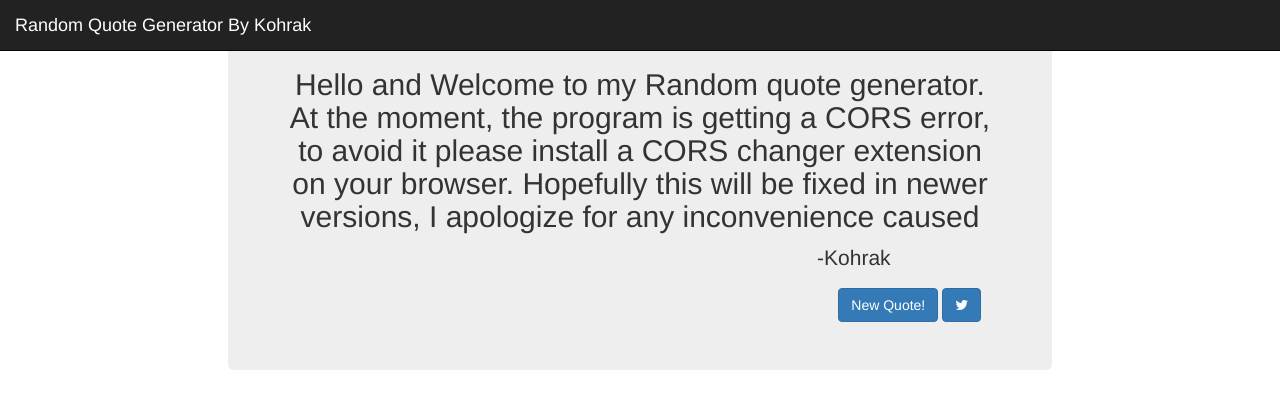
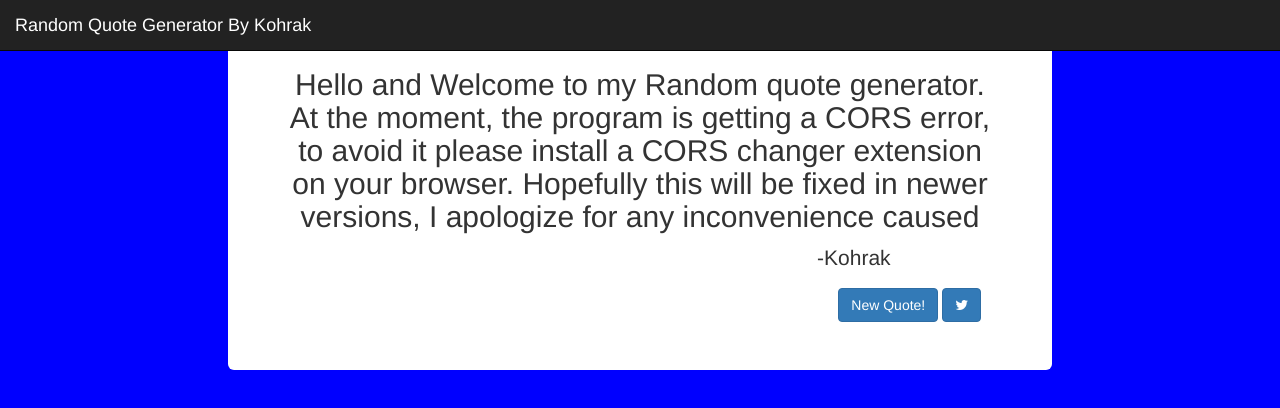
Before and after one commit to Kohrak/Random-Quote-Generator, a plain HTML site: page index.html in a window 1280 px wide. Drawn offline with nearby package versions, Linux system fonts and the light colour scheme; some packages are replaced by stand-ins of ours; no server answers.

Commit message:
add CSS, change background colors

```diff
--- a/index.html
+++ b/index.html
@@ -3,7 +3,7 @@
 
 <head>
   <meta charset="UTF-8">
-  <title>A Pen by  Kohrak</title>
+  <title>Random Quote Generator By Kohrak</title>
   <!-- Bootstrap -->
 
     <link href="https://maxcdn.bootstrapcdn.com/bootstrap/3.3.7/css/bootstrap.min.css" rel="stylesheet" integrity="sha384-BVYiiSIFeK1dGmJRAkycuHAHRg32OmUcww7on3RYdg4Va+PmSTsz/K68vbdEjh4u" crossorigin="anonymous">
@@ -15,19 +15,18 @@
     <!-- Bootstrap's jQuery -->
 
     <script src="https://maxcdn.bootstrapcdn.com/bootstrap/3.3.7/js/bootstrap.min.js" integrity="sha384-Tc5IQib027qvyjSMfHjOMaLkfuWVxZxUPnCJA7l2mCWNIpG9mGCD8wGNIcPD7Txa" crossorigin="anonymous"></script>
-
+    <!-- Font awesome -->
     <link rel="stylesheet" href="https://cdnjs.cloudflare.com/ajax/libs/font-awesome/4.7.0/css/font-awesome.min.css">
 
-<script type="text/javascript" src="https://maps.google.com/maps/api/js?key=AIzaSyDDuGt0E5IEGkcE6ZfrKfUtE9Ko_de66pA"></script>
+    <script type="text/javascript" src="https://maps.google.com/maps/api/js?key=AIzaSyDDuGt0E5IEGkcE6ZfrKfUtE9Ko_de66pA"></script>
 
-
-
+    <script  src="js/index.js"></script>
+    <link rel="stylesheet" type="text/css" href="mystyle.css">
 
 </head>
 
 <body>
 
-  <body>
     <nav class="navbar navbar-inverse navbar-fixed-top">
       <div class="navbar-header">
         <a class="navbar-brand" href="#">Random Quote Generator By Kohrak</a>
@@ -55,11 +54,10 @@
 </div>
 </div>
 </div>
-</body>
 
 
 
-    <script  src="js/index.js"></script>
+
 
 
 
--- /dev/null
+++ b/mystyle.css
@@ -0,0 +1,6 @@
+.jumbotron {
+  background-color: white;
+}
+body {
+  background-color: blue;
+}
```
